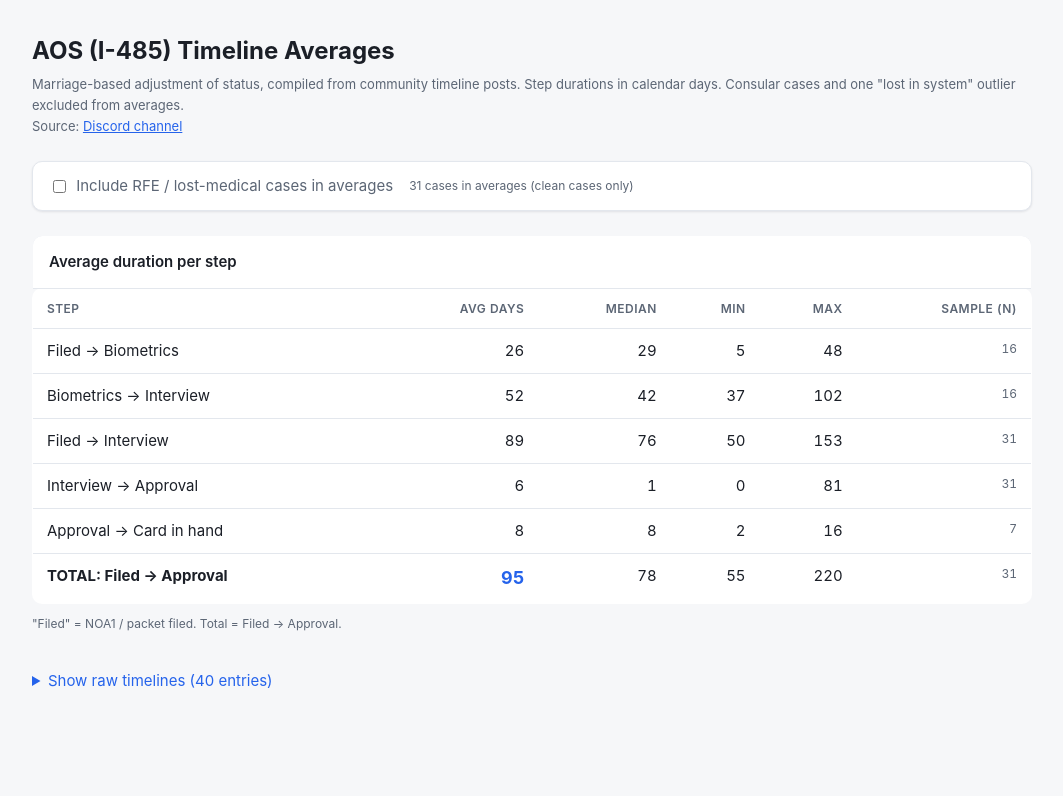
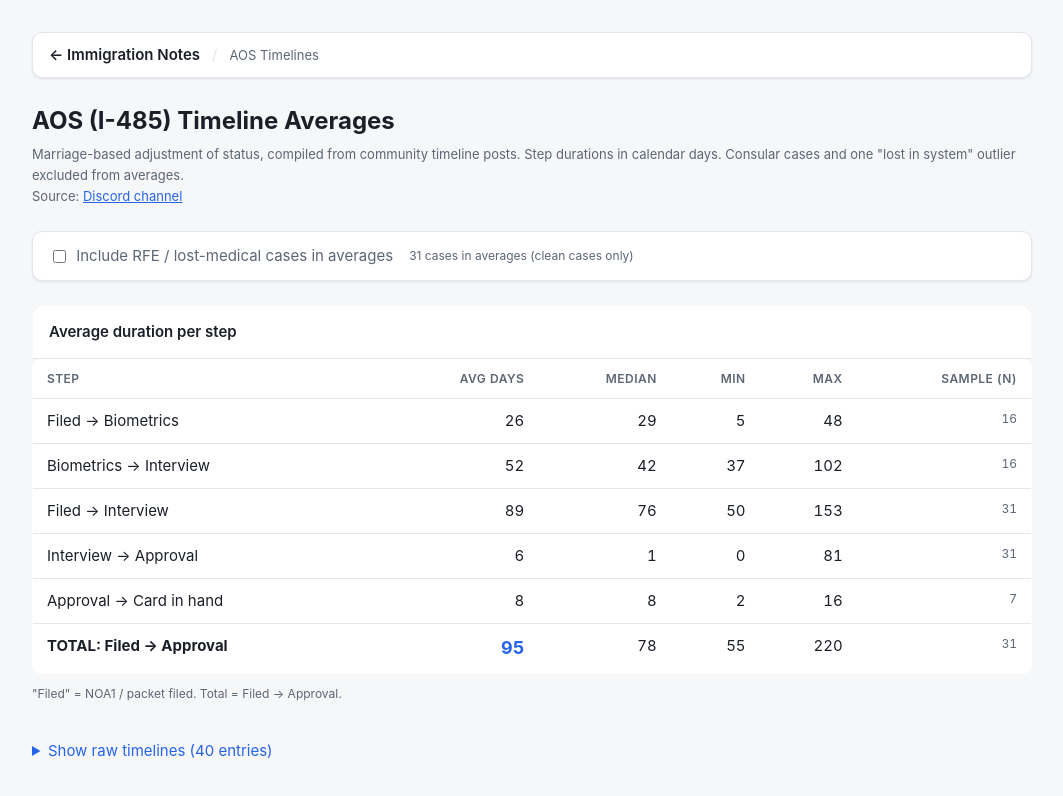
Before and after one commit to mitchellhillman/immigration, a plain HTML site: page aos-timelines.html in a window 1280 px wide. Shown: the whole page, without its empty margins (108-1171 px from the left). Drawn offline with Linux system fonts and the light colour scheme.

Commit message:
Add navigation bar with link to index

```diff
--- a/aos-timelines.html
+++ b/aos-timelines.html
@@ -7,6 +7,11 @@
 <link rel="stylesheet" href="styles.css" />
 </head>
 <body>
+<nav class="nav">
+  <a class="home" href="index.html">← Immigration Notes</a>
+  <span class="sep">/</span>
+  <span class="crumb">AOS Timelines</span>
+</nav>
 <div class="wrap">
   <h1>AOS (I-485) Timeline Averages</h1>
   <p class="sub">Marriage-based adjustment of status, compiled from community timeline posts.
--- a/styles.css
+++ b/styles.css
@@ -18,6 +18,17 @@ body {
   padding: 32px 20px 80px;
 }
 .wrap { max-width: 1000px; margin: 0 auto; }
+
+/* Top navigation */
+.nav {
+  max-width: 1000px; margin: 0 auto 24px; display: flex; align-items: center; gap: 12px;
+  background: var(--panel); border: 1px solid var(--line); border-radius: 10px;
+  padding: 10px 16px; box-shadow: var(--shadow);
+}
+.nav .home { font-weight: 600; color: var(--text); text-decoration: none; }
+.nav .home:hover { color: var(--accent); }
+.nav .crumb { color: var(--muted); font-size: 13px; }
+.nav .sep { color: var(--line); }
 h1 { font-size: 24px; margin: 0 0 4px; }
 .sub { color: var(--muted); margin: 0 0 24px; font-size: 13px; }
 h2 { font-size: 16px; margin: 0 0 14px; }
```
Also changed, not shown: index.html (+4 -1 lines), scandinavian-k1.html (+5 -0 lines).
